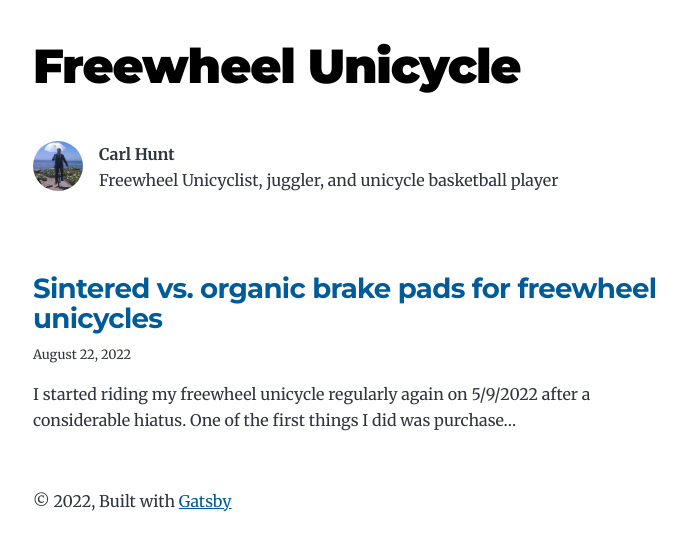
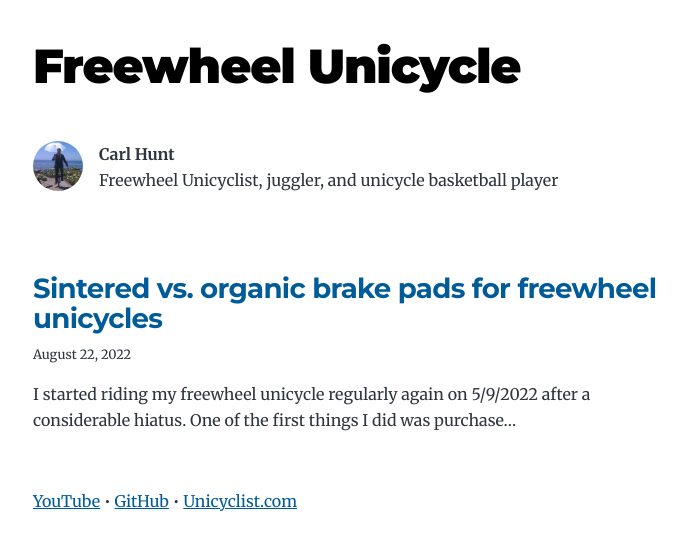
Before and after one commit to cwhunt/freewheelunicycle-com, a Gatsby site: page / in a window 1280 px wide. Shown: the whole page, without its empty margins (291-977 px from the left). Built offline with nearby package versions, Linux system fonts and the light colour scheme; Gatsby itself is replaced by a stand-in of ours.

Commit message:
add socialLinks at bottom

```diff
--- a/gatsby-config.js
+++ b/gatsby-config.js
@@ -7,9 +7,20 @@ module.exports = {
     },
     description: `Thoughts on and experiences with juggling and unicycling`,
     siteUrl: `https://freewheeluniycle.com`,
-    social: {
-      github: `cwhunt`,
-    },
+    socialLinks: [
+      {
+        name: `YouTube`,
+        url: `https://www.youtube.com/channel/UCJBBptvGpB6DpR8Y50Ijing`,
+      },
+      {
+        name: `GitHub`,
+        url: `https://github.com/cwhunt`,
+      },
+      {
+        name: `Unicyclist.com`,
+        url: `https://unicyclist.com/u/waaalrus`,
+      },
+    ],
   },
   plugins: [
     `gatsby-plugin-image`,
--- a/gatsby-node.js
+++ b/gatsby-node.js
@@ -85,16 +85,11 @@ exports.createSchemaCustomization = ({ actions }) => {
     type SiteSiteMetadata {
       author: Author
       siteUrl: String
-      social: Social
     }
 
     type Author {
       name: String
       summary: String
-    }
-
-    type Social {
-      twitter: String
     }
 
     type MarkdownRemark implements Node {
--- a/src/components/bio.js
+++ b/src/components/bio.js
@@ -18,9 +18,6 @@ const Bio = () => {
             name
             summary
           }
-          social {
-            twitter
-          }
         }
       }
     }
@@ -28,7 +25,6 @@ const Bio = () => {
 
   // Set these values by editing "siteMetadata" in gatsby-config.js
   const author = data.site.siteMetadata?.author
-  const social = data.site.siteMetadata?.social
 
   return (
     <div className="bio">
--- a/src/components/layout.js
+++ b/src/components/layout.js
@@ -1,7 +1,7 @@
 import * as React from "react"
 import { Link } from "gatsby"
 
-const Layout = ({ location, title, children }) => {
+const Layout = ({ location, title, children, socialLinks }) => {
   const rootPath = `${__PATH_PREFIX__}/`
   const isRootPath = location.pathname === rootPath
   let header
@@ -25,9 +25,24 @@ const Layout = ({ location, title, children }) => {
       <header className="global-header">{header}</header>
       <main>{children}</main>
       <footer>
-        © {new Date().getFullYear()}, Built with
-        {` `}
-        <a href="https://www.gatsbyjs.com">Gatsby</a>
+        {socialLinks
+        ? socialLinks.map((platform, i, arr) => (
+            <React.Fragment key={platform.url}>
+              <a
+                href={platform.url}
+                target="_blank"
+                rel="noopener noreferrer"
+              >
+                {platform.name}
+              </a>
+              {arr.length - 1 !== i && (
+                <React.Fragment>
+                  {` `}&bull;{` `}
+                </React.Fragment>
+              )}
+            </React.Fragment>
+          ))
+        : null}
       </footer>
     </div>
   )
--- a/src/components/seo.js
+++ b/src/components/seo.js
@@ -17,9 +17,6 @@ const Seo = ({ description, lang, title, children }) => {
           siteMetadata {
             title
             description
-            social {
-              twitter
-            }
           }
         }
       }
@@ -36,13 +33,6 @@ const Seo = ({ description, lang, title, children }) => {
       <meta property="og:title" content={title} />
       <meta property="og:description" content={metaDescription} />
       <meta property="og:type" content="website" />
-      <meta name="twitter:card" content="summary" />
-      <meta
-        name="twitter:creator"
-        content={site.siteMetadata?.social?.twitter || ``}
-      />
-      <meta name="twitter:title" content={title} />
-      <meta name="twitter:description" content={metaDescription} />
       {children}
     </>
   )
--- a/src/pages/index.js
+++ b/src/pages/index.js
@@ -8,10 +8,11 @@ import Seo from "../components/seo"
 const BlogIndex = ({ data, location }) => {
   const siteTitle = data.site.siteMetadata?.title || `Title`
   const posts = data.allMarkdownRemark.nodes
+  const socialLinks = data.site.siteMetadata.socialLinks
 
   if (posts.length === 0) {
     return (
-      <Layout location={location} title={siteTitle}>
+      <Layout location={location} title={siteTitle} socialLinks={socialLinks}>
         <Bio />
         <p>
           No blog posts found. Add markdown posts to "content/blog" (or the
@@ -23,7 +24,7 @@ const BlogIndex = ({ data, location }) => {
   }
 
   return (
-    <Layout location={location} title={siteTitle}>
+    <Layout location={location} title={siteTitle} socialLinks={socialLinks}>
       <Bio />
       <ol style={{ listStyle: `none` }}>
         {posts.map(post => {
@@ -75,6 +76,10 @@ export const pageQuery = graphql`
     site {
       siteMetadata {
         title
+        socialLinks {
+          name
+          url
+        }
       }
     }
     allMarkdownRemark(sort: { fields: [frontmatter___date], order: DESC }) {
```
